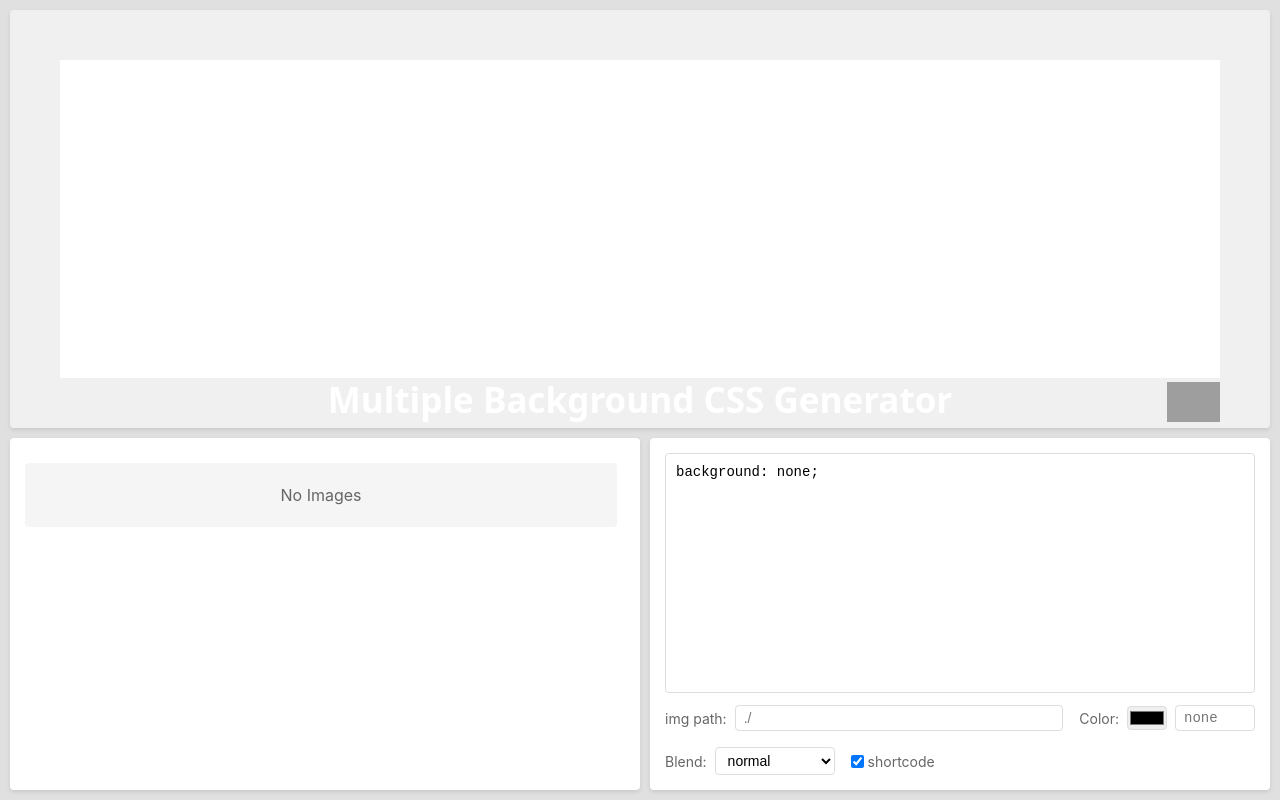
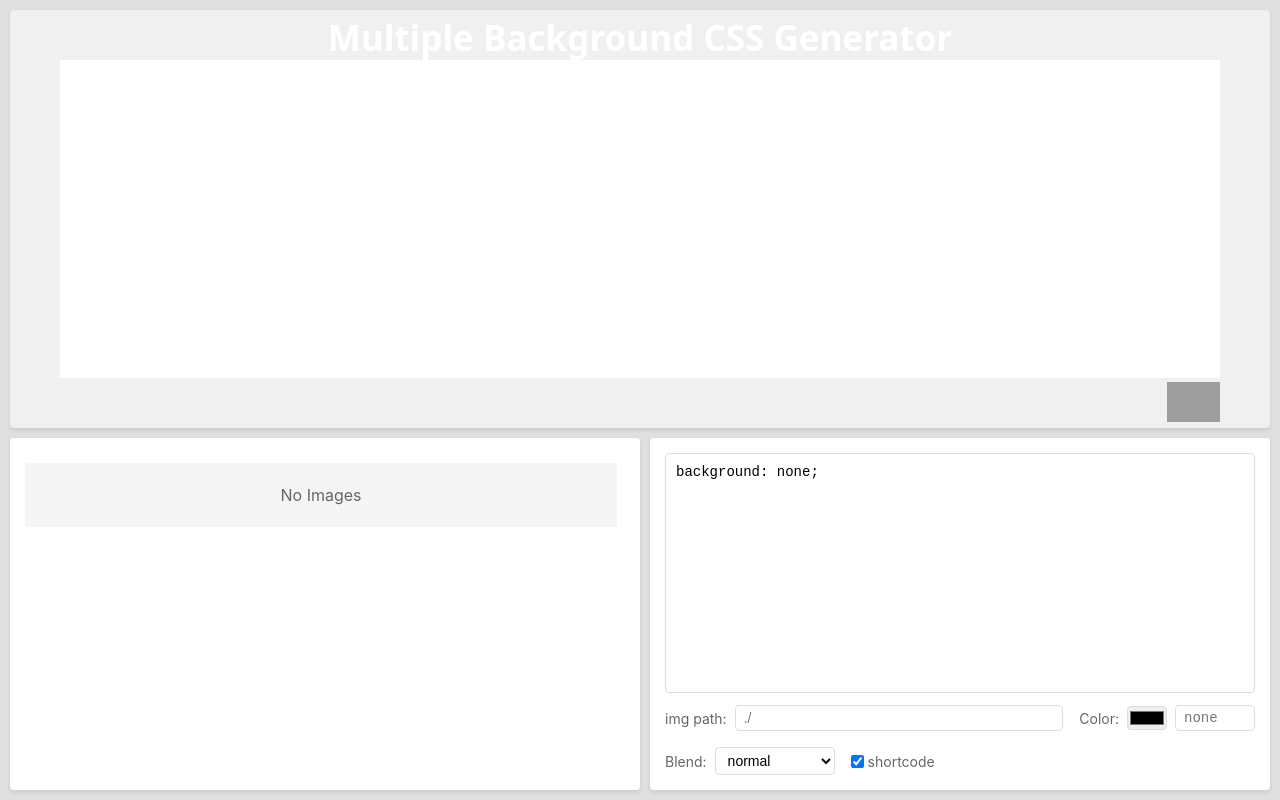
Before and after one commit to tomippe/bg-css-gen, a Vue app: page / in a window 1280 px wide. Built offline with nearby package versions, Linux system fonts and the light colour scheme; grey boxes are pictures that could not be loaded.

Commit message:
スマホ対応

```diff
--- a/src/App.vue
+++ b/src/App.vue
@@ -1323,11 +1323,14 @@ body {
   display: flex;
   flex-direction: column;
   gap: 10px;
-  height: 100vh;
   box-sizing: border-box;
   width: 100%;
+  min-height: 100vh;
   overflow: hidden;
   position: relative;
+  @media (min-width: 768px) {
+    height: 100vh;
+  }
 }
 
 .app-container::before {
@@ -1354,7 +1357,7 @@ h1 {
   font-family: system-ui, -apple-system, BlinkMacSystemFont, 'Segoe UI', Roboto, Oxygen, Ubuntu, Cantarell, 'Open Sans', 'Helvetica Neue', sans-serif;
   font-weight: 600;
   position: absolute;
-  bottom: calc(26px - 0.5em);
+  top: calc(26px - 0.5em);
   left: 0;
   right: 0;
   text-align: center;
@@ -1503,12 +1506,12 @@ h1 {
 }
 
 .bottom-panel {
-  /* flex: 0 0 25em;
-  min-height: 200px; */
   display: grid;
-  grid-template-columns: minmax(300px, var(--left-panel-width, 1fr)) minmax(300px, 1fr);
   gap: 10px;
-  height: 22em;
+  @media (min-width: 768px) {
+    grid-template-columns: minmax(300px, var(--left-panel-width, 1fr)) minmax(300px, 1fr);
+    height: 22em;
+  }
 }
 
 .image-controls, .output {
```
